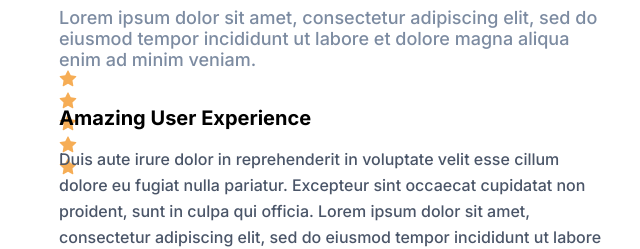
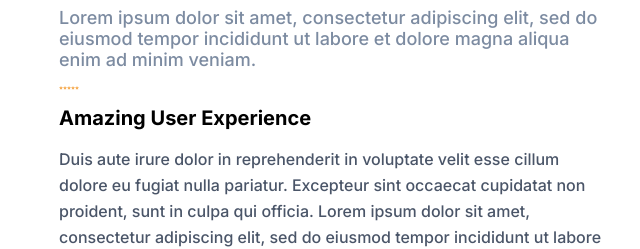
Before and after one commit to CyberLynx1021/Final-Project, a plain HTML site: page index.html in a window 1280 px wide. Shown: the part 5887-6136 px from the top of the page, 29-669 px from the left. Drawn offline with Linux system fonts and the light colour scheme.

Commit message:
progress 42% week2 final projects page

```diff
--- a/index.html
+++ b/index.html
@@ -349,7 +349,7 @@
                       Lorem ipsum dolor sit amet, consectetur adipiscing elit, sed do eiusmod tempor incididunt ut labore et dolore magna aliqua enim ad minim veniam.
                     </p>
                     <div class="starbody--container">
-                      <div class="star-line">
+                      <div class="star__line">
                         <svg viewBox="0 0 1792 1792" class="TwoColumnWithImageAndRating__StarIcon-sc-1powly-11 kpsZpj"><path d="M1728 647q0 22-26 48l-363 354 86 500q1 7 1 20 0 21-10.5 35.5T1385 1619q-19 0-40-12l-449-236-449 236q-22 12-40 12-21 0-31.5-14.5T365 1569q0-6 2-20l86-500L89 695q-25-27-25-48 0-37 56-46l502-73L847 73q19-41 49-41t49 41l225 455 502 73q56 9 56 46z"></path></svg>
                         <svg viewBox="0 0 1792 1792" class="TwoColumnWithImageAndRating__StarIcon-sc-1powly-11 kpsZpj"><path d="M1728 647q0 22-26 48l-363 354 86 500q1 7 1 20 0 21-10.5 35.5T1385 1619q-19 0-40-12l-449-236-449 236q-22 12-40 12-21 0-31.5-14.5T365 1569q0-6 2-20l86-500L89 695q-25-27-25-48 0-37 56-46l502-73L847 73q19-41 49-41t49 41l225 455 502 73q56 9 56 46z"></path></svg>
                         <svg viewBox="0 0 1792 1792" class="TwoColumnWithImageAndRating__StarIcon-sc-1powly-11 kpsZpj"><path d="M1728 647q0 22-26 48l-363 354 86 500q1 7 1 20 0 21-10.5 35.5T1385 1619q-19 0-40-12l-449-236-449 236q-22 12-40 12-21 0-31.5-14.5T365 1569q0-6 2-20l86-500L89 695q-25-27-25-48 0-37 56-46l502-73L847 73q19-41 49-41t49 41l225 455 502 73q56 9 56 46z"></path></svg>
@@ -357,6 +357,7 @@
                         <svg viewBox="0 0 1792 1792" class="TwoColumnWithImageAndRating__StarIcon-sc-1powly-11 kpsZpj"><path d="M1728 647q0 22-26 48l-363 354 86 500q1 7 1 20 0 21-10.5 35.5T1385 1619q-19 0-40-12l-449-236-449 236q-22 12-40 12-21 0-31.5-14.5T365 1569q0-6 2-20l86-500L89 695q-25-27-25-48 0-37 56-46l502-73L847 73q19-41 49-41t49 41l225 455 502 73q56 9 56 46z"></path></svg>
                       </div>
                     </div>
+
                       <div class="amazing__exp">Amazing User Experience</div>
 
                     <div class="amz--subtext">
--- a/styles.css
+++ b/styles.css
@@ -1028,17 +1028,16 @@
     color: rgb(246 173 85 / var(--tw-text-opacity));
     vertical-align: middle;
     display: flex;
-    flex-direction: row;
+    /* flex-direction: row; */
   }
 
   .star__line{
-    /* display: flex;
-    flex-direction: row; */
-    /* display: flex; */
+    padding-bottom: 16px;
+    margin: 16px 0px;
+    display: flex;
     margin-right: 0.25rem;
-    display: inline-block;
     height: 1.25rem;
-    width: 1.25rem;
+    /* width: 1.25rem; */
     fill: currentcolor;
     --tw-text-opacity: 1;
     color: rgb(246 173 85 / var(--tw-text-opacity));
@@ -1047,6 +1046,7 @@
 
   .amazing__exp{
     margin-top: 1rem;
+    margin-bottom: 1rem;
     font-size: 1.25rem;
     font-weight: 700;
   }
```
